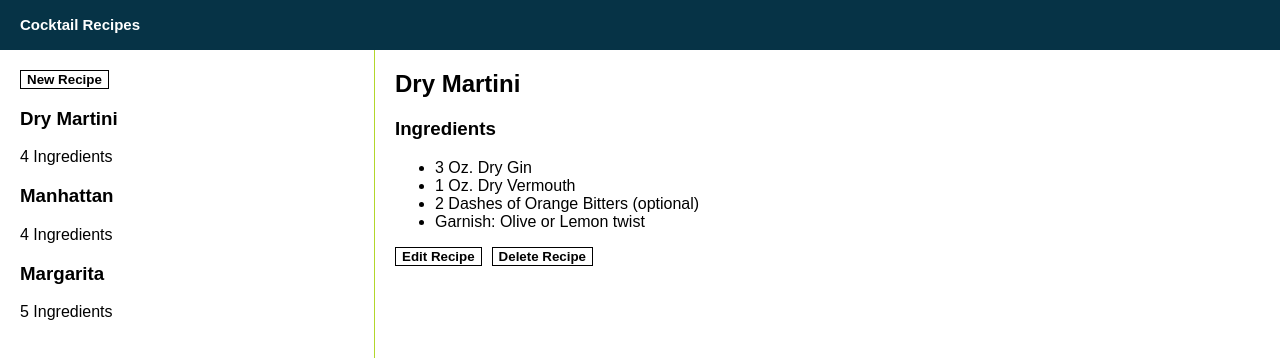
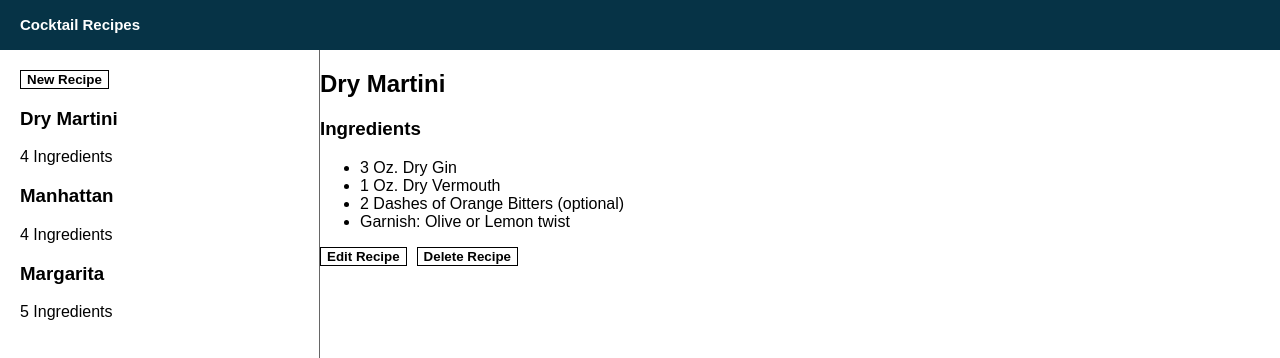
Before and after one commit to bwyan/fcc-recipe, a React app: page / in a window 1280 px wide. Shown: the top 358 px of the page. Built offline with nearby package versions, Linux system fonts and the light colour scheme.

Commit message:
Add styling and logic to support DimmerLayer

```diff
--- a/src/App.js
+++ b/src/App.js
@@ -3,6 +3,7 @@ import Header from './components/Header.js';
 import RecipeList from './components/RecipeList.js';
 import RecipeViewer from './components/RecipeViewer.js'
 import Editor from './components/Editor.js';
+import DimmerLayer from './components/DimmerLayer.js';
 
 import SampleRecipes from './components/SampleRecipes.js'
 
@@ -126,7 +127,11 @@ class App extends Component {
 	        		closeSidebar={this.closeSidebar}
         		/>
 	        </div>
+
+
+
 	        <div className="content">
+	        	<DimmerLayer closeSidebar={this.closeSidebar} sidebarIsExpanded={this.state.sidebarIsExpanded}/>
 	        	{
 	        		this.state.editorIsVisible
 	        		? <Editor
--- a/src/App.scss
+++ b/src/App.scss
@@ -5,6 +5,13 @@ $green: rgb(29,122, 92);
 $blue: rgb(6, 51, 70);
 $yellow: rgb(250, 218, 22);
 $orange: rgb(249, 93, 8);
+
+html, body {
+  height: 100%;
+  width: 100%;
+  overflow: auto;
+  position: fixed;
+}
 
 body {
   box-sizing: border-box;
@@ -53,16 +60,18 @@ h1 {
 
 .sidebar {
   box-sizing: border-box;
-  min-width: 320px;
+  min-width: 290px;
   max-width: 375px;
-  border-right: 1px solid $lime;
+  border-right: 1px solid #666;
   padding: 20px 20px 0 20px;
   z-index: 999;
   position: absolute;
   height: calc(100vh - 50px);
   background-color: white;
 
-  transition: .5s;
+  transition: margin .3s;
+  overflow: scroll;
+  -webkit-overflow-scrolling: touch;
 
   .new-recipe-button {
     border: 1px solid black;
@@ -71,7 +80,7 @@ h1 {
   }
 }
 
-.hidden {
+.sidebar.hidden {
   margin-left: -375px;
   background-color: none;
 }
@@ -80,15 +89,40 @@ h1 {
   box-sizing: border-box;
   min-width: 320px;
   max-width: 600px;
-  padding: 0 20px 0 20px;
+  padding: 0;
   z-index: 0;
   height: calc(100vh - 50px);
+  overflow: scroll;
+  -webkit-overflow-scrolling: touch;
+
+  .dimmer-layer {
+    width: 100vw;
+    height: calc(100% - 50px);
+    z-index: 998;
+    position: absolute;
+    margin: 0;
+    background-color: black;
+    opacity: 0.7;
+    // visibility: visible; TODO: Fix these so they work with transitions (use keyframes?)
+    transition: opacity .5s;
+  }
+
+  .dimmer-layer.hidden {
+    background-color: black;
+    // visibility: hidden;
+    opacity: 0;
+    transition: opacity .5s;
+  }
 
   button {
     border: 1px solid black;
     background-color: white;
     font-weight: bold;
     margin-right: 10px;
+  }
+
+  .recipe-viewer {
+    padding: 0 20px 0 20px;
   }
 }
 
@@ -133,19 +167,32 @@ form {
   .content {
     z-index: 0;
     background-color: white;
+    width: calc(100% - 320px);
+    max-width: none;
+
+    .dimmer-layer {
+      display: none;
+    }
   }
 
   .sidebar {
     position: relative;
     z-index: 0;
-    width: 33vw;
-    max-width: 375px;
+    min-width: 0;
+    width: 320px;
   }
 
-  .hidden {
+  .sidebar.hidden {
     margin-left: 0px;
     background-color: white;
   }
 
+  .dimmer-layer {
+    display: none;
+  }
+
+  .dimmer-layer.hidden {
+    display: none;
+  }
 
 }
```
